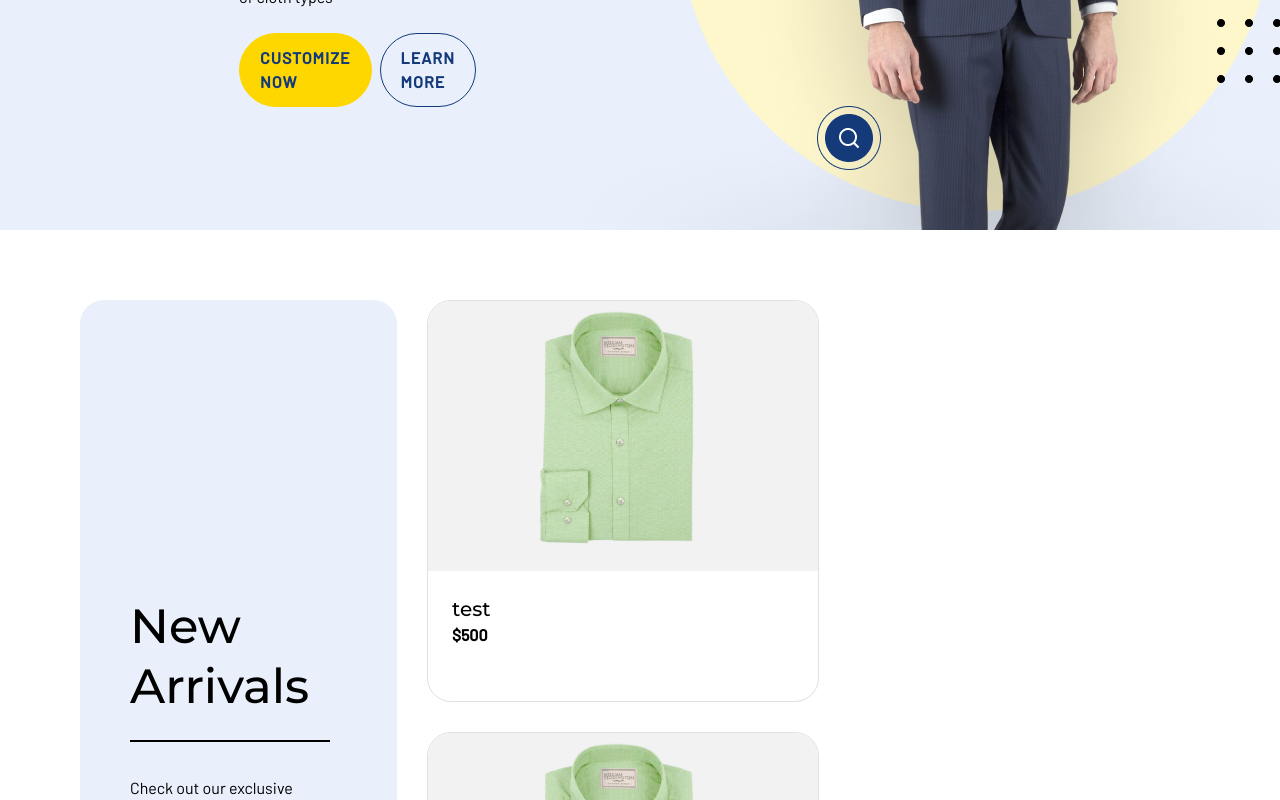
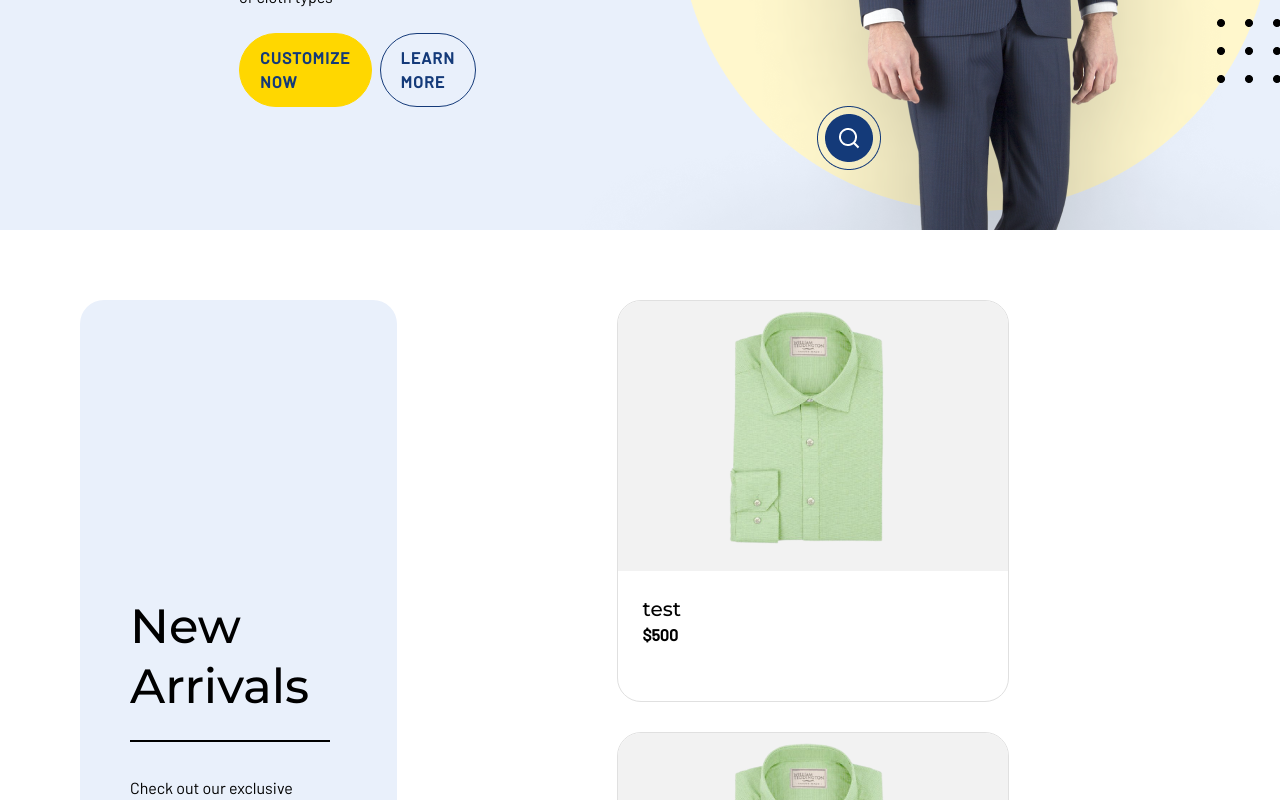
Before and after one commit to mrhiroman/YourWear-frontend, a React (Create React App) app: page / in a window 1280 px wide. Shown: the part 738-1538 px from the top of the page. Built offline with nearby package versions, Linux system fonts and the light colour scheme; the HTML template or start-up script is replaced by a standard one.

Commit message:
fix: scrollbar visual issue, items alignment

```diff
--- a/src/index.css
+++ b/src/index.css
@@ -28,5 +28,4 @@ code {
 
 *::-webkit-scrollbar-thumb {
   background: linear-gradient(to bottom, #143A79 0%, #143A79 100%);
-  border-radius: 10px;
 }
--- a/src/pages/MainPage/MainPage.module.sass
+++ b/src/pages/MainPage/MainPage.module.sass
@@ -48,6 +48,7 @@
         .products
             display: flex
             flex-direction: row
+            justify-content: center
             gap: 30px
             flex-wrap: wrap
             margin-right: 80px
```
